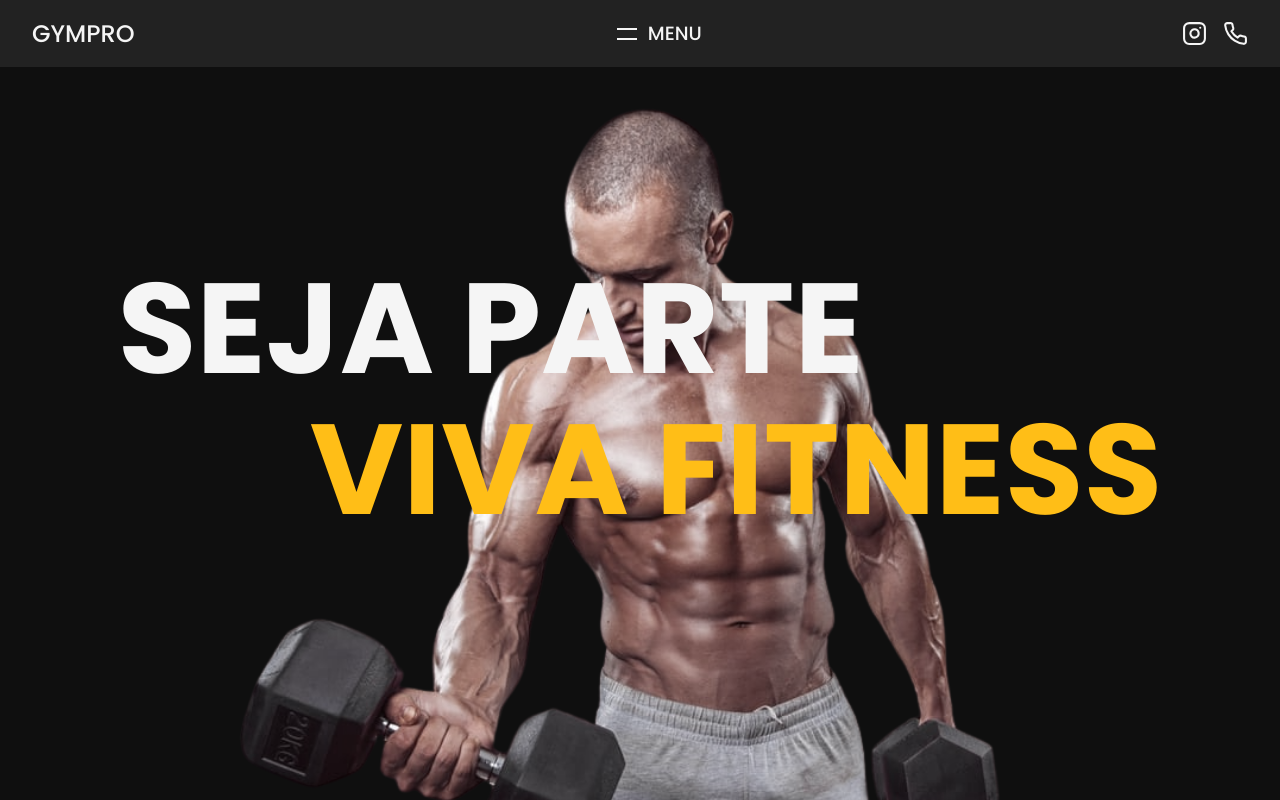
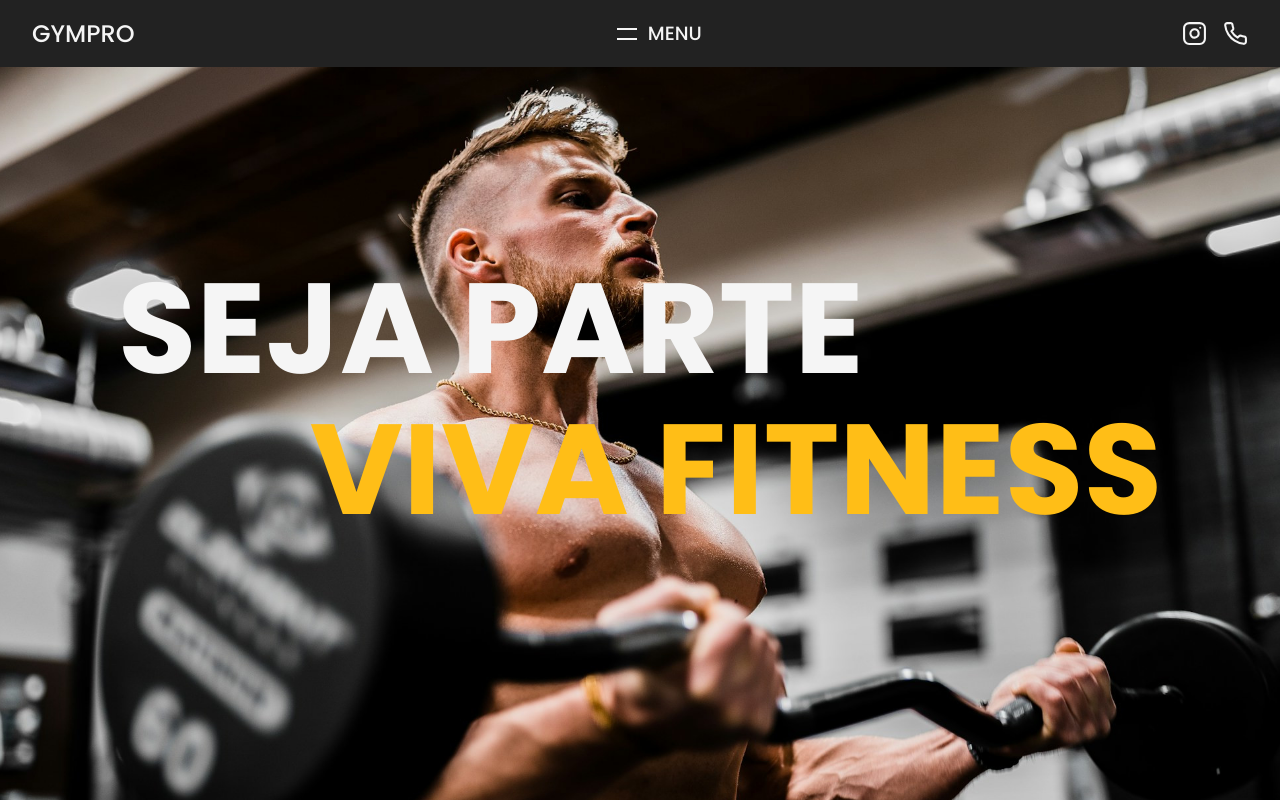
Before and after one commit to diegoCBorba/gympro, a React (Vite) app: page / in a window 1280 px wide. Shown: the top 800 px of the page. Built offline with nearby package versions, Linux system fonts and the light colour scheme.

Commit message:
Alterações na header

```diff
--- a/src/components/Header/Header.module.css
+++ b/src/components/Header/Header.module.css
@@ -22,6 +22,8 @@
   font-size: 10vw;
   font-weight: 700;
   line-height: 11vw;
+
+  cursor: default;
   text-transform: uppercase;
 }
 
@@ -34,16 +36,26 @@
   color: var(--color2);
 }
 
-.boxImageHeader img{
+.boxImageHeader{
+  width: 100%;
+  height: 100%;
+
+  background-size: cover;
+  background-position: center;
+
+  position: absolute;
+}
+
+/* .boxImageHeader img{
   filter: grayscale(50%);
 
   position: absolute;
-  height: 90%;
+  width: 100%;
+  height: 100%;
   max-width: max-content;
-  width: 100%;
   bottom: 0;
 
   left: 50%;
   transform: translate(-50%);
   object-fit: cover;
-}
+} */
--- a/src/components/Header/division/BackgroundHeader.tsx
+++ b/src/components/Header/division/BackgroundHeader.tsx
@@ -2,25 +2,22 @@ import header from "../Header.module.css"
 
 import { motion, MotionValue, useTransform } from "framer-motion"
 
-import imageHeader from "../../../../public/home/header/header-man.png"
+import imageHeader from "../../../../public/home/header/header-photo.jpg"
 
 interface PropsBackground{
   scrollYProgress: MotionValue<number>,
 }
 
 export const BackgroundHeader = ({scrollYProgress}: PropsBackground) => {
-  const height = useTransform(scrollYProgress, [0, 1], ["90%", "80%"]);
+  const height = useTransform(scrollYProgress, [0, 1], ["100%", "105%"]);
   const bottom = useTransform(scrollYProgress, [0, 1], ["0%", "-15%"]);
 
   return (
-    <div className={header.boxImageHeader}>
-      <motion.img
-      initial={{height:"100%"}}
-      animate={{height:"90%"}}
-      transition={{duration: 0.5}}
-      style={{bottom, height}}
-      src={imageHeader}
-      alt="Homem Forte"/>
-    </div>
+    <motion.div className={header.boxImageHeader}
+      initial={{height: "105%"}}
+      animate={{height: "100%"}}
+      transition={{duration: 1}}
+      style={{backgroundImage: `url(${imageHeader})`, height, bottom}}
+    />
   )
 }
--- a/src/components/Price/Price.module.css
+++ b/src/components/Price/Price.module.css
@@ -1,5 +1,5 @@
 :root{
-  --text-size: 15rem;
+  --text-size: 14rem;
   --box-price-size: 500px;
 }
 
@@ -19,7 +19,7 @@
 
 .containerFixed{
   height: 100vh;
-
+  overflow: hidden;
   display: flex;
   flex-direction: column;
   align-items: center;
@@ -62,7 +62,7 @@
 .containerPrices{
   display: flex;
   justify-content: center;
-  gap: 10%;
+  gap: 8%;
 
   width: 100%;
 }
@@ -204,10 +204,14 @@
   top: 58%;
 }
 
-@media (max-width: 1080px){
+@media (max-width: 1023px){
   :root{
     --text-size: 8rem;
     --box-price-size: 400px;
+  }
+
+  .titlePrice{
+    padding-top: 2rem;
   }
 
   .titlePrice p{
```
Also changed, not shown: public/home/header/header-photo.jpg (added).
